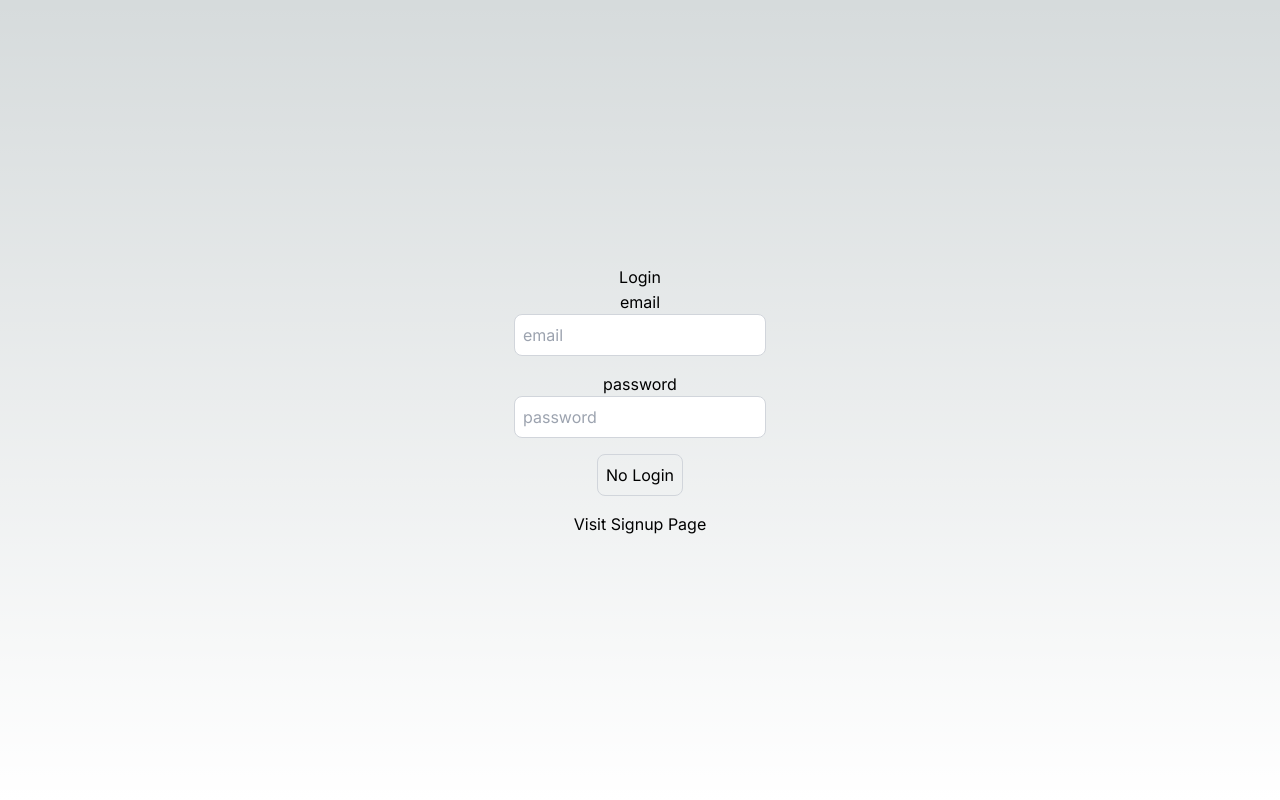
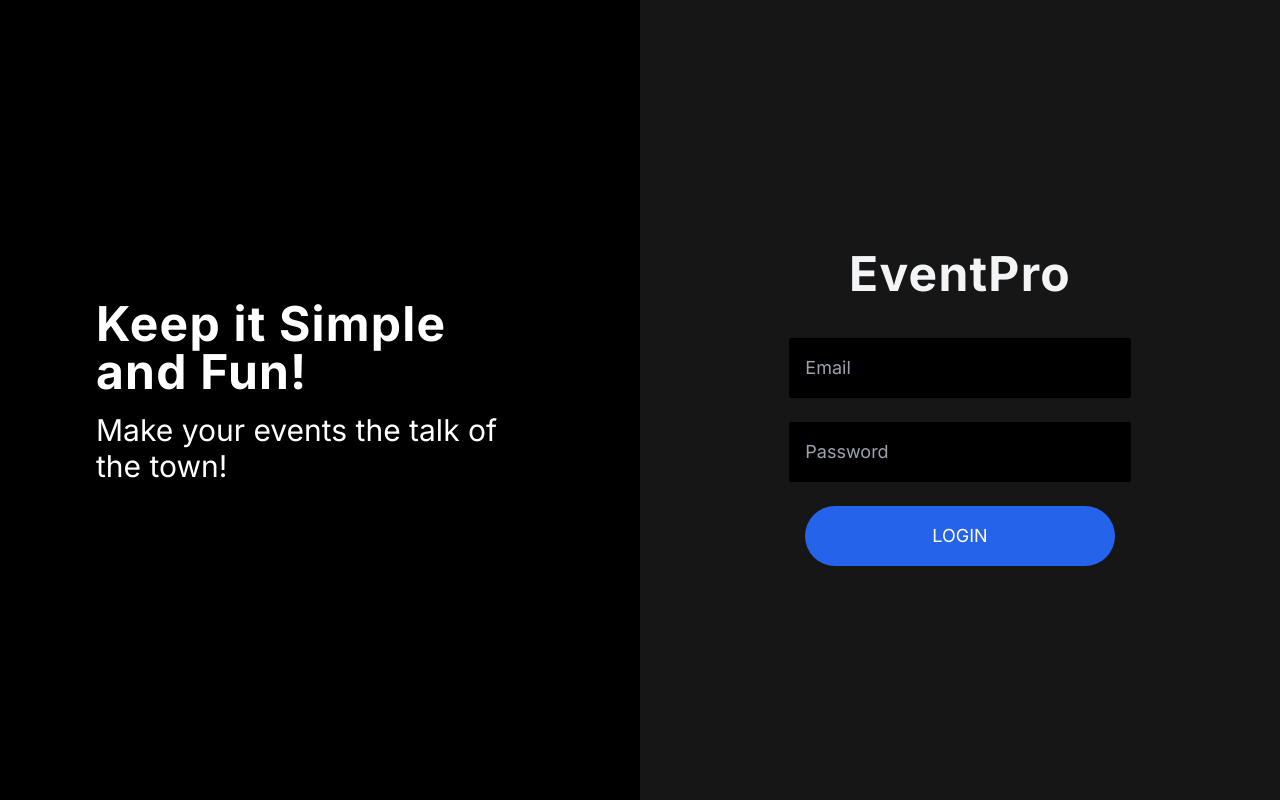
Before and after one commit to Abhinav5050649/eventPro, a Next.js app in the folder evpr/: page /login in a window 1280 px wide. Built offline with nearby package versions, Linux system fonts and the light colour scheme.

Commit message:
Update: Home Page, Login Page, Signup Page, Event Model Schema

```diff
--- a/evpr/src/app/login/page.tsx
+++ b/evpr/src/app/login/page.tsx
@@ -1,11 +1,10 @@
 "use client";
 import Link from "next/link";
-import React, {useEffect} from "react";
-import {useRouter} from "next/navigation";
+import React, { useEffect } from "react";
+import { useRouter } from "next/navigation";
 import axios from "axios";
-import { toast } from "react-hot-toast";
 
-export default function LoginPage(){
+export default function LoginPage() {
     const router = useRouter();
 
     const [user, setUser] = React.useState({
@@ -13,42 +12,55 @@ export default function LoginPage(){
         password: "",
     })
 
-    const [buttonDisabled, setButtonDisabled] = React.useState(false);
-    const [loading, setLoading] = React.useState(false);
-
-    const onLogin = async() => {
-        try{
-            setLoading(true);
+    const onLogin = async () => {
+        try {
             const response = await axios.post("/api/users/login", user);
             console.log("Login success", response.data);
-            toast.success("login success")
             router.push("/profile");
-        }catch (error: any){
+        } catch (error: any) {
             console.log("login failed", error.message)
-            toast.error(error.message);
-        }finally{
-            setLoading(false);
         }
     }
 
-    useEffect(() => {
-        if (user.email.length > 0 && user.password.length > 0){
-            setButtonDisabled(false);
-        }else{
-            setButtonDisabled(true);
-        }
-    }, [user]);
+    return (
+        <section className="min-h-screen flex items-stretch text-white">
+            <div className="lg:flex w-1/2 hidden bg-black bg-no-repeat bg-cover relative items-center">
+                <div className="absolute bg-black opacity-60 inset-0 z-0"></div>
+                <div className="w-full px-24 z-10">
+                    <h1 className="text-5xl font-bold text-left tracking-wide text-white">Keep it Simple and Fun!</h1>
+                    <p className="text-3xl my-4 text-white">Make your events the talk of the town!</p>
+                </div>
+            </div>
+            <div className="lg:w-1/2 w-full flex items-center justify-center text-center md:px-16 px-0 z-0" style={{backgroundColor: "#161616"}}>
+                <div className="w-full py-6 z-20">
+                    <h1 className="my-6">
+                        <a href="/"className="text-5xl font-bold tracking-wide text-gray-100 hover:text-gray-300">EventPro</a>
+                    </h1>
+                    <form action="" className="sm:w-2/3 w-full px-4 lg:px-0 mx-auto">
+                        <div className="pb-2 pt-4">
+                            <input type="email" name="email" id="email" placeholder="Email" className="block w-full p-4 text-lg rounded-sm bg-black"/>
+                        </div>
+                        <div className="pb-2 pt-4">
+                            <input className="block w-full p-4 text-lg rounded-sm bg-black" type="password" name="password" id="password" placeholder="Password"/>
+                        </div>
+                        <div className="px-4 pb-2 pt-4">
+                            <button className="uppercase block w-full p-4 text-lg rounded-full bg-blue-600  focus:outline-none">Login</button>
+                        </div>
 
-    return(
-        <div className="flex flex-col items-center justify-center min-h-screen py-2">
-            <h1>{loading ? "Processing": "Login"}</h1>
-            <hr/>
-            <label htmlFor="email">email</label>
-            <input className="p-2 border border-gray-300 rounded-lg mb-4 focus:outline-none focus:border-gray-600 text-black" id="email" type="text" value={user.email} onChange={(e) => setUser({...user, email: e.target.value})} placeholder="email"/>
-            <label htmlFor="password">password</label>
-            <input className="p-2 border border-gray-300 rounded-lg mb-4 focus:outline-none focus:border-gray-600 text-black" id="password" type="password" value={user.password} onChange={(e) => setUser({...user, password: e.target.value})} placeholder="password"/>
-            <button onClick={onLogin} className="p-2 border border-gray-300 rounded-lg mb-4 focus:outline-none focus:border-gray-600">{buttonDisabled ? "No Login" : "Login"}</button>
-            <Link href="/signup">Visit Signup Page</Link>
-        </div>
+                        <div className="p-4 text-center right-0 left-0 flex justify-center space-x-4 mt-16 lg:hidden ">
+                            <a href="#">
+                                <svg fill="#fff" xmlns="http://www.w3.org/2000/svg" width="24" height="24" viewBox="0 0 24 24"><path d="M24 4.557c-.883.392-1.832.656-2.828.775 1.017-.609 1.798-1.574 2.165-2.724-.951.564-2.005.974-3.127 1.195-.897-.957-2.178-1.555-3.594-1.555-3.179 0-5.515 2.966-4.797 6.045-4.091-.205-7.719-2.165-10.148-5.144-1.29 2.213-.669 5.108 1.523 6.574-.806-.026-1.566-.247-2.229-.616-.054 2.281 1.581 4.415 3.949 4.89-.693.188-1.452.232-2.224.084.626 1.956 2.444 3.379 4.6 3.419-2.07 1.623-4.678 2.348-7.29 2.04 2.179 1.397 4.768 2.212 7.548 2.212 9.142 0 14.307-7.721 13.995-14.646.962-.695 1.797-1.562 2.457-2.549z" /></svg>
+                            </a>
+                            <a href="#">
+                                <svg fill="#fff" xmlns="http://www.w3.org/2000/svg" width="24" height="24" viewBox="0 0 24 24"><path d="M9 8h-3v4h3v12h5v-12h3.642l.358-4h-4v-1.667c0-.955.192-1.333 1.115-1.333h2.885v-5h-3.808c-3.596 0-5.192 1.583-5.192 4.615v3.385z" /></svg>
+                            </a>
+                            <a href="#">
+                                <svg fill="#fff" xmlns="http://www.w3.org/2000/svg" width="24" height="24" viewBox="0 0 24 24"><path d="M12 2.163c3.204 0 3.584.012 4.85.07 3.252.148 4.771 1.691 4.919 4.919.058 1.265.069 1.645.069 4.849 0 3.205-.012 3.584-.069 4.849-.149 3.225-1.664 4.771-4.919 4.919-1.266.058-1.644.07-4.85.07-3.204 0-3.584-.012-4.849-.07-3.26-.149-4.771-1.699-4.919-4.92-.058-1.265-.07-1.644-.07-4.849 0-3.204.013-3.583.07-4.849.149-3.227 1.664-4.771 4.919-4.919 1.266-.057 1.645-.069 4.849-.069zm0-2.163c-3.259 0-3.667.014-4.947.072-4.358.2-6.78 2.618-6.98 6.98-.059 1.281-.073 1.689-.073 4.948 0 3.259.014 3.668.072 4.948.2 4.358 2.618 6.78 6.98 6.98 1.281.058 1.689.072 4.948.072 3.259 0 3.668-.014 4.948-.072 4.354-.2 6.782-2.618 6.979-6.98.059-1.28.073-1.689.073-4.948 0-3.259-.014-3.667-.072-4.947-.196-4.354-2.617-6.78-6.979-6.98-1.281-.059-1.69-.073-4.949-.073zm0 5.838c-3.403 0-6.162 2.759-6.162 6.162s2.759 6.163 6.162 6.163 6.162-2.759 6.162-6.163c0-3.403-2.759-6.162-6.162-6.162zm0 10.162c-2.209 0-4-1.79-4-4 0-2.209 1.791-4 4-4s4 1.791 4 4c0 2.21-1.791 4-4 4zm6.406-11.845c-.796 0-1.441.645-1.441 1.44s.645 1.44 1.441 1.44c.795 0 1.439-.645 1.439-1.44s-.644-1.44-1.439-1.44z" /></svg>
+                            </a>
+                        </div>
+                    </form>
+                </div>
+            </div>
+        </section>
     )
 }
--- a/evpr/src/app/page.tsx
+++ b/evpr/src/app/page.tsx
@@ -17,7 +17,7 @@ export default function Home() {
             </h1>
 
             <p className="mx-auto mt-4 max-w-xl sm:text-xl/relaxed">
-              The one-stop destination to connect with like-minded people.
+              Your one-stop destination to connect with like-minded people.
             </p>
 
             <div className="mt-8 flex flex-wrap justify-center gap-4">
--- a/evpr/src/app/signup/page.tsx
+++ b/evpr/src/app/signup/page.tsx
@@ -3,7 +3,6 @@ import Link from "next/link";
 import React, { useEffect } from "react";
 import { useRouter } from "next/navigation";
 import axios from "axios";
-import toast from "react-hot-toast";
 
 export default function SignupPage() {
     const router = useRouter();
@@ -12,33 +11,17 @@ export default function SignupPage() {
         email: "",
         password: "",
         username: "",
-    })
+    });
 
-    const [buttonDisabled, setButtonDisabled] = React.useState(false);
-    const [loading, setLoading] = React.useState(false);
-
-    const onSignup = async () => {
+    const onSignup = async() => {
         try {
-            setLoading(true);
             const response = await axios.post("/api/users/signup", user);
             console.log("Singup success", response.data);
             router.push("/login");
-
         } catch (error: any) {
             console.log("signup failed", error.message)
-            toast.error(error.message);
-        } finally {
-            setLoading(false);
         }
     }
-
-    useEffect(() => {
-        if (user.email.length > 0 && user.password.length > 0 && user.username.length > 0) {
-            setButtonDisabled(false);
-        } else {
-            setButtonDisabled(true);
-        }
-    }, [user]);
 
     return (
         <section className="bg-white dark:bg-gray-900">
@@ -59,7 +42,7 @@ export default function SignupPage() {
                             EventPro
                         </a>
 
-                        <h1 className="mt-6 text-2xl font-bold text-gray-900 dark:text-orange-300 sm:text-3xl md:text-4xl">
+                        <h1 className="mt-6 text-2xl font-bold text-gray-900 dark:text-orange-500 sm:text-3xl md:text-4xl">
                             Welcome
                         </h1>
 
@@ -70,32 +53,16 @@ export default function SignupPage() {
                         <form action="#" className="mt-8 grid grid-cols-6 gap-6">
                             <div className="col-span-6 sm:col-span-3">
                                 <label
-                                    htmlFor="FirstName"
+                                    htmlFor="username"
                                     className="block text-sm font-medium text-gray-700 dark:text-gray-200"
                                 >
-                                    First Name
+                                    Username
                                 </label>
 
                                 <input
                                     type="text"
-                                    id="FirstName"
-                                    name="first_name"
-                                    className="mt-1 w-full rounded-md border-gray-200 bg-white text-sm text-gray-700 shadow-sm dark:border-gray-700 dark:bg-gray-800 dark:text-gray-200"
-                                />
-                            </div>
-
-                            <div className="col-span-6 sm:col-span-3">
-                                <label
-                                    htmlFor="LastName"
-                                    className="block text-sm font-medium text-gray-700 dark:text-gray-200"
-                                >
-                                    Last Name
-                                </label>
-
-                                <input
-                                    type="text"
-                                    id="LastName"
-                                    name="last_name"
+                                    id="username"
+                                    name="username"
                                     className="mt-1 w-full rounded-md border-gray-200 bg-white text-sm text-gray-700 shadow-sm dark:border-gray-700 dark:bg-gray-800 dark:text-gray-200"
                                 />
                             </div>
@@ -145,6 +112,21 @@ export default function SignupPage() {
                                 />
                             </div>
 
+                            <div className="col-span-6">
+                                <label htmlFor="OrgBool" className="flex gap-4">
+                                <input
+                                    type="checkbox"
+                                    id="OrgBool"
+                                    name="OrgBool"
+                                    className="h-5 w-5 rounded-md border-gray-200 bg-white shadow-sm"
+                                />
+
+                                <span className="text-sm text-white">
+                                    Are you an Organization?
+                                </span>
+                                </label>
+                            </div>
+
                             <div className="col-span-6 sm:flex sm:items-center sm:gap-4">
                                 <button
                                     className="inline-block shrink-0 rounded-md border border-blue-600 bg-blue-600 px-12 py-3 text-sm font-medium text-white transition hover:bg-transparent hover:text-blue-600 focus:outline-none focus:ring active:text-blue-500 dark:hover:bg-blue-700 dark:hover:text-white"
@@ -153,7 +135,7 @@ export default function SignupPage() {
                                 </button>
 
                                 <p className="mt-4 text-sm text-gray-500 dark:text-gray-400 sm:mt-0">
-                                    Already have an account? <a href="#" className="text-gray-700 underline dark:text-gray-200"> Log in</a>.
+                                    Already have an account? <a href="/login" className="text-gray-700 underline dark:text-gray-200"> Log in</a>.
                                 </p>
                             </div>
                         </form>
--- a/evpr/src/models/eventModel.js
+++ b/evpr/src/models/eventModel.js
@@ -33,6 +33,11 @@ const eventSchema = new mongoose.Schema({
         type: mongoose.Schema.Types.ObjectId,
         ref: 'user',
     }],
+    views: {
+        type: Number,
+        required: true,
+        default: 0,
+    },
     numberOfReports: {
         type: Number,
         required: true,
```
